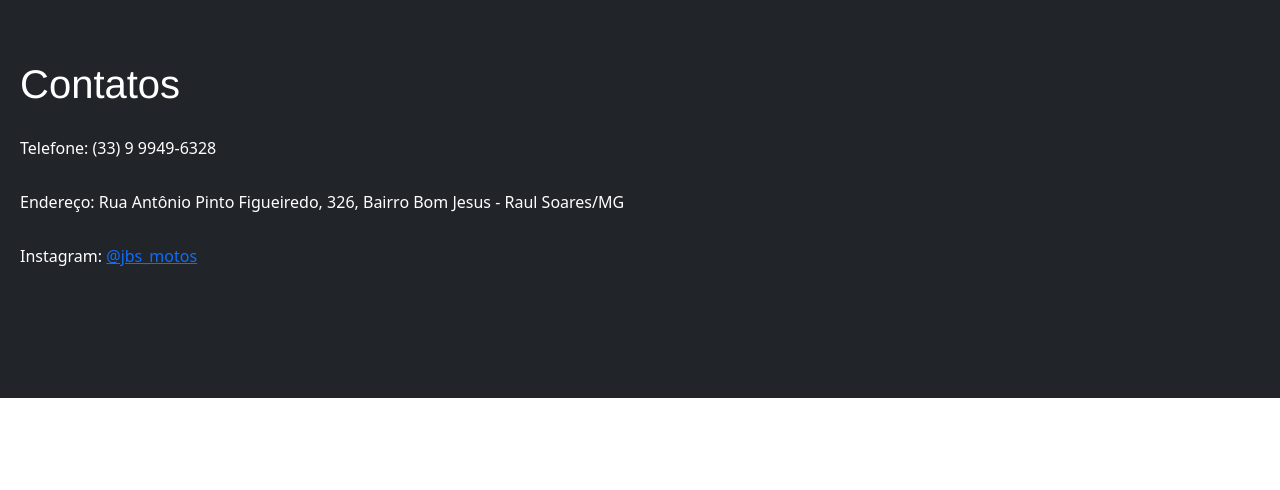
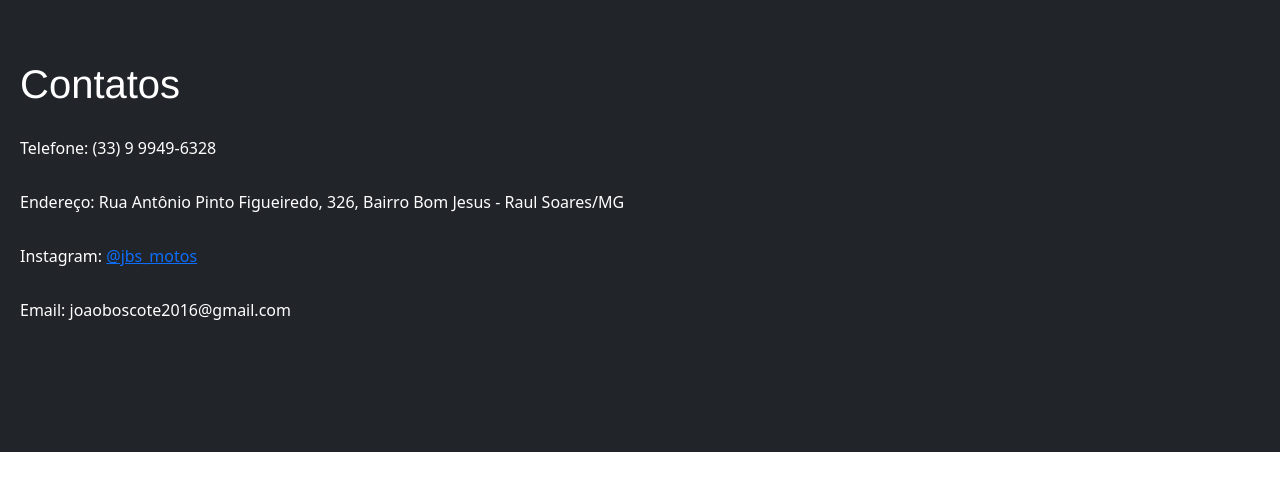
Before and after one commit to isabelassofia/jbsmotos, a plain HTML site: page index.html in a window 1280 px wide. Shown: the part 1250-1740 px from the top of the page. Drawn offline with nearby package versions, Linux system fonts and the light colour scheme.

Commit message:
Update index.html

```diff
--- a/index.html
+++ b/index.html
@@ -107,6 +107,7 @@
       <p>Endereço: Rua Antônio Pinto Figueiredo, 326, Bairro Bom Jesus - Raul Soares/MG</p>
       <p>Instagram:
         <a link href="https://www.instagram.com/jbs_motos/?hl=pt-br" target="blank">@jbs_motos</a></p>
+      <p>Email: joaoboscote2016@gmail.com</p>
      </div>
 
      <section>
```
